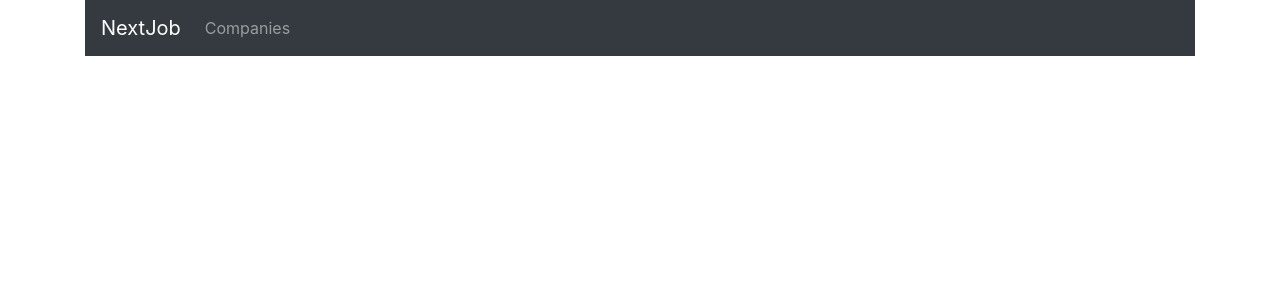
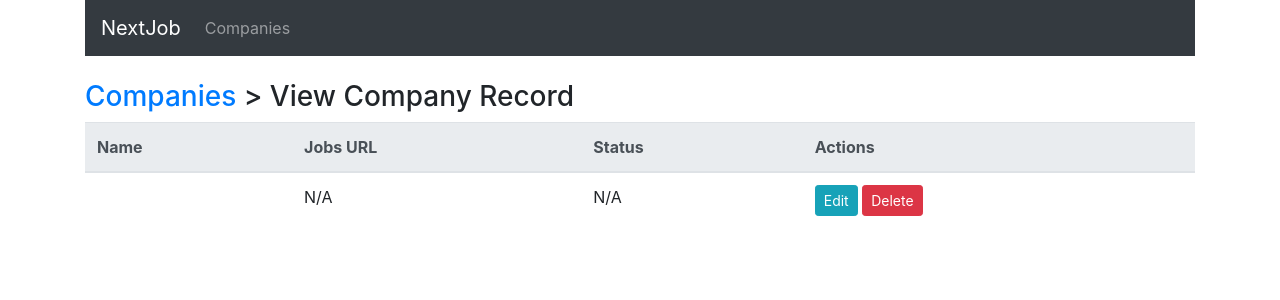
Before and after one commit to IevgenLagoda/nextjob, a React (Create React App) app: page /company/view/1 in a window 1280 px wide. Shown: the top 300 px of the page. Built offline with nearby package versions, Linux system fonts and the light colour scheme; no server answers.

Commit message:
Model for Company

```diff
--- a/src/App.js
+++ b/src/App.js
@@ -4,6 +4,7 @@ import "bootstrap/dist/css/bootstrap.min.css";
 
 import Navbar from "./components/navbar.component";
 import CompanyList from "./components/company/company-list.component";
+import CompanyView from "./components/company/company-view.component";
 import CompanyEdit from "./components/company/company-edit.component";
 import CompanyCreate from "./components/company/company-create.component";
 
@@ -14,6 +15,7 @@ function App() {
       <Navbar />
       <br/>
       <Route path="/" exact component={CompanyList} />
+      <Route path="/company/view/:id" component={CompanyView} />
       <Route path="/company/edit/:id" component={CompanyEdit} />
       <Route path="/company/create" component={CompanyCreate} />
       </div>
--- a/src/components/company/company-edit.component.js
+++ b/src/components/company/company-edit.component.js
@@ -1,6 +1,6 @@
 import React, { Component } from 'react';
 import { Link } from 'react-router-dom';
-import axios from 'axios';
+import CompanyModel from '../../model/company.model';
 // import DatePicker from 'react-datepicker';
 // import "react-datepicker/dist/react-datepicker.css";
 
@@ -11,63 +11,56 @@ export default class CompanyEdit extends Component {
     this.onChangeName = this.onChangeName.bind(this);
     this.onChangeUrl = this.onChangeUrl.bind(this);
     this.onChangeStatus = this.onChangeStatus.bind(this);
-    this.deleteCompany = this.deleteCompany.bind(this);
     this.onSubmit = this.onSubmit.bind(this);
 
     this.state = {
-      name: '',
-      url: '',
-      status: '',
+      model: {},
+      companyModel: new CompanyModel(this.props.match.params.id),
     }
   }
 
+  getInstance() {
+    return this;
+  }
+
   componentDidMount() {
-    axios.get('http://localhost:5000/company/' + this.props.match.params.id)
-      .then(response => {
+    this.state.companyModel.load()
+      .then(model => {
         this.setState({
-          name: response.data.name,
-          url: response.data.url,
-          status: response.data.status,
+          model: model
         })
       })
       .catch(error => console.log(error));
   }
 
   onChangeName(e) {
-    this.setState({
-      name: e.target.value
-    })
+    const model = this.getInstance().state.model;
+    model.name = e.target.value;
+    this.setState({model: model});
   }
 
   onChangeUrl(e) {
-    this.setState({
-      url: e.target.value
-    })
+    const model = this.getInstance().state.model;
+    model.url = e.target.value;
+    this.setState({model: model});
   }
 
   onChangeStatus(e) {
-    this.setState({
-      status: e.target.value
-    })
-  }
-
-  deleteCompany() {
-    axios.delete('http://localhost:5000/company/' + this.props.match.params.id)
-      .then(response => console.log(response.data));
-
-    window.location = '/';
+    const model = this.getInstance().state.model;
+    model.status = e.target.value;
+    this.setState({model: model});
   }
 
   onSubmit(e) {
     e.preventDefault();
 
     const company = {
-      name: this.state.name,
-      url: this.state.url,
-      status: this.state.status,
+      name: this.state.model.name,
+      url: this.state.model.url,
+      status: this.state.model.status,
     }
 
-    axios.post('http://localhost:5000/company/update/' + this.props.match.params.id, company)
+    this.state.companyModel.save(this.props.match.params.id, company)
       .then(res => console.log(res.data));
 
     window.location = '/';
@@ -89,7 +82,7 @@ export default class CompanyEdit extends Component {
             <input type="text"
               required
               className="form-control"
-              value={this.state.name}
+              value={this.state.model.name}
               onChange={this.onChangeName}
             />
           </div>
@@ -97,7 +90,7 @@ export default class CompanyEdit extends Component {
             <label>Jobs URL (LinkedIn or another page with jobs listing): </label>
             <input type="url"
               className="form-control"
-              value={this.state.url}
+              value={this.state.model.url}
               onChange={this.onChangeUrl}
             />
           </div>
@@ -105,20 +98,20 @@ export default class CompanyEdit extends Component {
             <label>Status:</label>
             <select ref="statusInput"
               className="form-control"
-              value={this.state.status}
+              value={this.state.model.status}
               onChange={this.onChangeStatus}>
               {options.map(option =>
-                <option value={option} selected={this.state.status == option}>{option}</option>
+                <option value={option} selected={this.state.model.status == option}>{option}</option>
               )}
             </select>
           </div>
 
           <div>
-            <input type="submit" value="Edit Company Record" className="btn btn-primary" />
+            <input type="submit" value="Save Company Record" className="btn btn-primary" />
             &nbsp;
             <button
               className="btn btn-danger"
-              onClick={() => { this.deleteCompany() }}>
+              onClick={() => { this.state.companyModel.delete() }}>
               Delete
             </button>
             &nbsp;
--- a/src/components/company/company-list.component.js
+++ b/src/components/company/company-list.component.js
@@ -1,87 +1,44 @@
 import React, { Component } from 'react';
 import { Link } from 'react-router-dom';
-import axios from 'axios';
-
-const Company = props => (
-  <tr>
-    <td>{props.company.name}</td>
-    <td>
-      {props.company.url
-        ? <a href={props.company.url} target="_blank">Jobs</a>
-        : 'N/A'
-      }
-    </td>
-    <td>
-      {props.company.status
-        ? <span>{props.company.status}</span>
-        : 'N/A'
-      }
-    </td>
-    <td>
-      <Link to={"/company/edit/" + props.company._id}>
-        <button className="btn btn-sm btn-info">
-          Edit
-        </button>
-      </Link>
-      &nbsp;
-      <button
-        className="btn btn-sm btn-danger"
-        onClick={() => { props.deleteCompany(props.company._id) }}>
-        Delete
-      </button>
-    </td>
-  </tr>
-)
+import CompanyModel from '../../model/company.model';
 
 export default class CompanyList extends Component {
   constructor(props) {
     super(props);
 
-    this.deleteCompany = this.deleteCompany.bind(this);
-
-    this.state = { companies: [] };
+    this.state = {
+      companyModel: new CompanyModel(),
+      companies: [],
+    };
   }
 
   componentDidMount() {
-    axios.get('http://localhost:5000/company/')
-      .then(response => {
-        this.setState({ companies: response.data })
+    this.state.companyModel.loadAll()
+      .then(companies => {
+        this.setState({ companies: companies })
       })
       .catch(error => console.log(error));
-  }
-
-  deleteCompany(id) {
-    axios.delete('http://localhost:5000/company/' + id)
-      .then(response => console.log(response.data));
-
-    this.setState({
-      companies: this.state.companies.filter(el => el._id !== id)
-    })
-  }
-
-  companyList() {
-    return this.state.companies.map(currentCompany => {
-      return <Company company={currentCompany} deleteCompany={this.deleteCompany} key={currentCompany._id} />;
-    })
   }
 
   render() {
     return (
       <div>
         <h3>Companies</h3>
+        {(this.state.companies.length > 0) ? (
         <table className="table">
           <thead className="thead-light">
-            <tr>
-              <th>Name</th>
-              <th>Jobs URL</th>
-              <th>Status</th>
-              <th>Actions</th>
-            </tr>
+            {this.state.companyModel.getTableHeader()}
           </thead>
           <tbody>
-            {this.companyList()}
+          {
+            this.state.companies.map(currentCompany =>
+              this.state.companyModel.getTableRow(currentCompany))
+          }
           </tbody>
         </table>
+        ) : (
+        <div>No companies so far...</div>
+        )}
         <div>
           <Link to={"/company/create/"}>
             <button className="btn btn-primary">
--- /dev/null
+++ b/src/components/company/company-view.component.js
@@ -0,0 +1,42 @@
+import React, { Component } from 'react';
+import { Link } from 'react-router-dom';
+import CompanyModel from '../../model/company.model';
+
+export default class CompanyView extends Component {
+  constructor(props) {
+    super(props);
+
+    this.state = {
+      model: {},
+      companyModel: new CompanyModel(this.props.match.params.id),
+    }
+  }
+
+  componentDidMount() {
+    this.state.companyModel.load()
+      .then(model =>  this.setState({model: model}))
+      .catch(error => console.log(error));
+  }
+
+  render() {
+    return (
+      <div>
+        <h3>
+          <Link to="/">Companies</Link> > View Company Record
+        </h3>
+        <table className="table">
+          <thead className="thead-light">
+            {this.state.companyModel.getTableHeader()}
+          </thead>
+          <tbody>
+            {this.state.companyModel.getTableRow(this.state.model)}
+          </tbody>
+        </table>
+
+        <div>
+
+        </div>
+      </div>
+    )
+  }
+}
--- /dev/null
+++ b/src/model/company.model.js
@@ -0,0 +1,100 @@
+import React, { Component } from 'react';
+import { Link } from 'react-router-dom';
+import axios from 'axios';
+
+export default class CompanyModel {
+  constructor(id) {
+    this.url = 'http://localhost:5000';
+    this.id = id;
+    this.model = {};
+    if (this.id) {
+      this.load()
+        .then(model => this.model = model);
+    }
+  }
+
+  getModel() {
+    return this.model;
+  }
+
+  loadAll() {
+    return axios.get(`${this.url}/company/`)
+      .then(response => {
+        return response.data;
+      });
+  }
+
+  load(id) {
+    if (!id) {
+      id = this.id;
+    }
+    return axios.get(`${this.url}/company/${id}`).then((response) => {
+      this.model = {
+        id: response.data._id,
+        name: response.data.name,
+        url: response.data.url,
+        status: response.data.status,
+      };
+      return this.model;
+    });
+
+  }
+
+  save(id, model) {
+    return axios.post(`${this.url}/company/update/${id}`, model);
+  }
+
+  delete(id) {
+    if (!id) {
+      id = this.id;
+    }
+    return axios.delete(`${this.url}/company/${id}`);
+  }
+
+  getTableHeader() {
+    return <tr>
+      <th>Name</th>
+      <th>Jobs URL</th>
+      <th>Status</th>
+      <th>Actions</th>
+    </tr>;
+  }
+
+  getTableRow(model) {
+    if (!model) {
+      model = this.model;
+    }
+    return <tr>
+    <td>
+      <Link to={"/company/view/" + model._id}>
+        {model.name}
+      </Link>
+      </td>
+    <td>
+      {model.url
+        ? <a href={model.url} target="_blank">Jobs</a>
+        : 'N/A'
+      }
+    </td>
+    <td>
+      {model.status
+        ? <span>{model.status}</span>
+        : 'N/A'
+      }
+    </td>
+    <td>
+      <Link to={"/company/edit/" + model._id}>
+        <button className="btn btn-sm btn-info">
+          Edit
+        </button>
+      </Link>
+      &nbsp;
+      <button
+        className="btn btn-sm btn-danger"
+        onClick={() => { this.delete(model._id) }}>
+        Delete
+      </button>
+    </td>
+  </tr>;
+  }
+}
```
